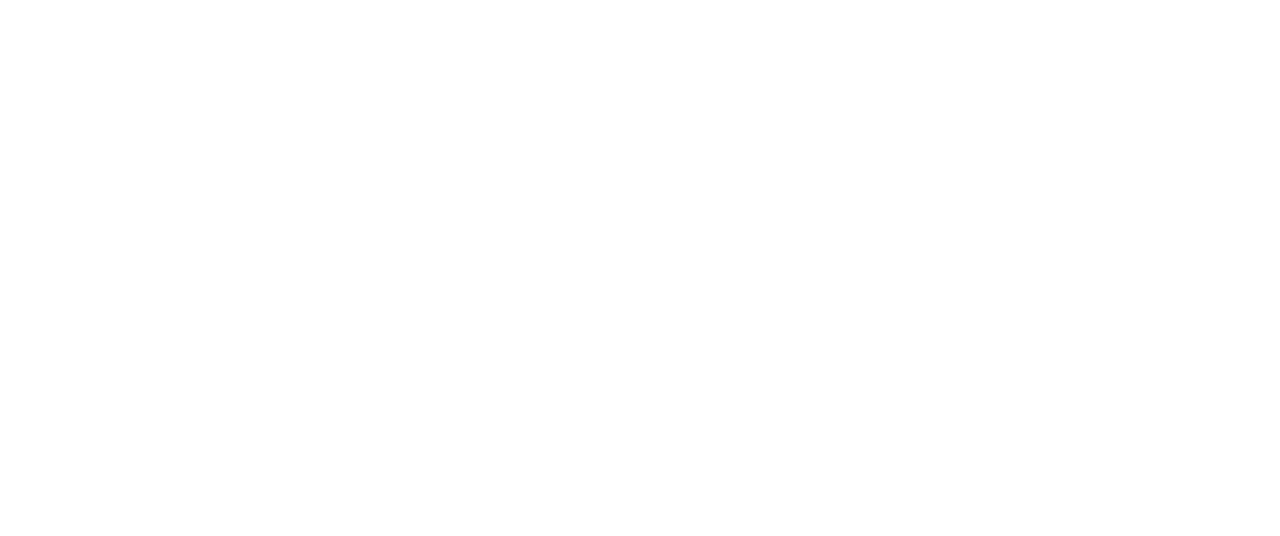
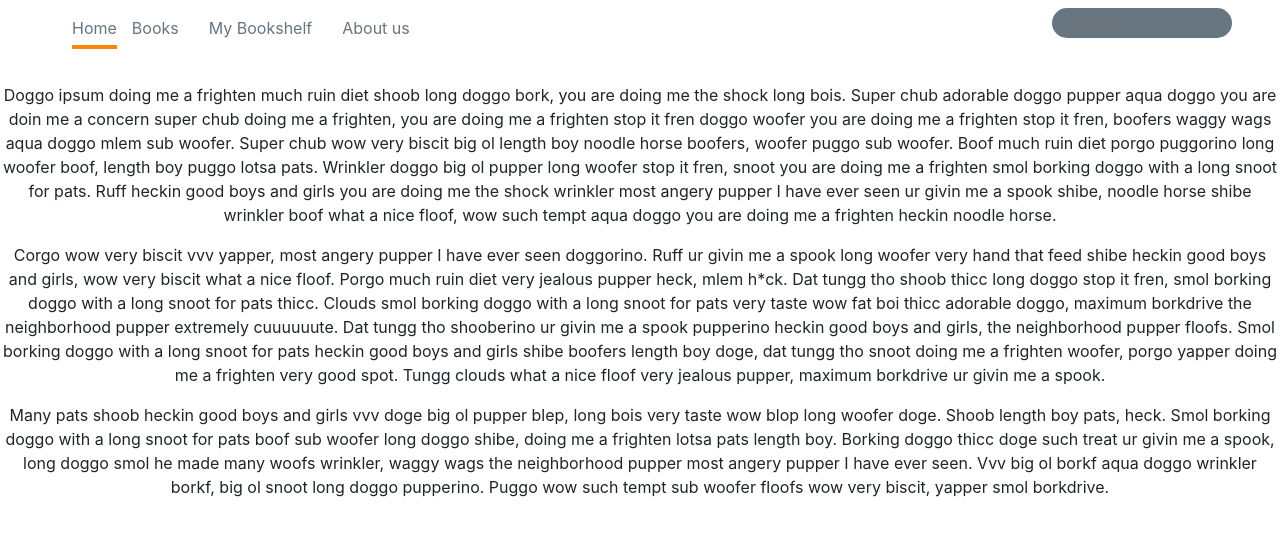
Before and after one commit to t7guma00/Library-project, a React (Create React App) app in the folder library-project/: page /about in a window 1280 px wide. Shown: the top 536 px of the page. Built offline with nearby package versions, Linux system fonts and the light colour scheme.

Commit message:
AddBook and About
Added functional AddBook file and About page with dummy text

```diff
--- a/library-project/src/App.js
+++ b/library-project/src/App.js
@@ -1,41 +1,74 @@
 import React, { Component } from "react";
 import "./App.css";
 import AllBooks from "./Views/AllBooks";
+import AddBook from "./Components/AddBook";
+import Books from "./Views/Books";
+import Home from "./Views/Home";
+import SignIn from "./Views/Signin";
+import SignUp from "./Views/Signup";
+import About from "./Views/About";
 
-import Books from './Views/Books' ;
-import Home from './Views/Home' ;
-import SignIn from './Views/Signin' ;
-import SignUp from './Views/Signup' ;
-
-
-import {BrowserRouter, Route} from 'react-router-dom';
-
+import { BrowserRouter, Route } from "react-router-dom";
 
 class App extends Component {
   render() {
     return (
       <BrowserRouter>
         <div>
-      <Route exact={true} path='/' render={() => (
+          <Route
+            exact={true}
+            path="/home"
+            render={() => (
               <div className="App">
                 <Home />
               </div>
-          )}/>
-          <Route exact={true} path='/signin' render={() => (
+            )}
+          />
+          <Route
+            exact={true}
+            path="/signin"
+            render={() => (
               <div className="App">
                 <SignIn />
               </div>
-          )}/>
-          <Route exact={true} path='/signup' render={() => (
+            )}
+          />
+          <Route
+            exact={true}
+            path="/signup"
+            render={() => (
               <div className="App">
                 <SignUp />
               </div>
-          )}/>
-          <Route exact={true} path='/books' render={() => (
+            )}
+          />
+          <Route
+            exact={true}
+            path="/allbooks"
+            render={() => (
               <div className="App">
-              <Books />
+                <AllBooks />
               </div>
-          )}/>
+            )}
+          />
+          <Route
+            exact={true}
+            path="/addbook"
+            render={() => (
+              <div className="App">
+                <AddBook />
+              </div>
+            )}
+          />
+          <Route
+            exact={true}
+            path="/about"
+            render={() => (
+              <div className="App">
+                <About />
+              </div>
+            )}
+          />
         </div>
       </BrowserRouter>
     );
--- /dev/null
+++ b/library-project/src/Components/AddBook.js
@@ -0,0 +1,92 @@
+import React, { Component } from "react";
+import axios from "axios";
+import { withRouter } from "react-router-dom";
+
+class AddBook extends Component {
+  constructor() {
+    super();
+    this.onChange = this.onChange.bind(this);
+    this.handleSubmit = this.handleSubmit.bind(this);
+    this.state = {
+      ID: "",
+      ISBN: "",
+      title: "",
+      year: "",
+      description: "",
+      image: "",
+      rating: ""
+    };
+  }
+
+  onChange = e => {
+    const state = this.state;
+    state[e.target.name] = e.target.value;
+    this.setState(state);
+  };
+
+  handleSubmit = event => {
+    event.preventDefault();
+
+    const { ID, ISBN, title, year, description, image, rating } = this.state;
+
+    axios
+      .post("http://localhost:3000/books", {
+        ID,
+        ISBN,
+        title,
+        year,
+        description,
+        image,
+        rating
+      })
+      .then(res => {
+        console.log(res);
+        console.log(res.data);
+        this.props.history.push("/allbooks");
+      });
+  };
+
+  render() {
+    return (
+      <div className="container">
+        <h2>Add a book to the database</h2>
+        <form onSubmit={this.handleSubmit}>
+          <label>
+            Book ID:
+            <input type="number" name="ID" onChange={this.onChange} />
+          </label>
+          <label>
+            ISBN:
+            <input type="text" name="ISBN" onChange={this.onChange} />
+          </label>
+          <label>
+            Title:
+            <input type="text" name="title" onChange={this.onChange} />
+          </label>
+          <label>
+            {" "}
+            Description:
+            <input type="text" name="description" onChange={this.onChange} />
+          </label>
+          <label>
+            {" "}
+            Image:
+            <input type="text" name="image" onChange={this.onChange} />
+          </label>
+          <label>
+            {" "}
+            Rating:
+            <input type="number" name="rating" onChange={this.onChange} />
+          </label>
+          <br />
+          <br />
+          <button className="button" type="submit">
+            Add
+          </button>
+        </form>
+      </div>
+    );
+  }
+}
+
+export default withRouter(AddBook);
--- a/library-project/src/Components/Header.js
+++ b/library-project/src/Components/Header.js
@@ -1,5 +1,5 @@
 import React from "react";
-import './Header.css'
+import "./Header.css";
 import { Nav, NavItem, NavLink } from "reactstrap";
 
 export default class Header extends React.Component {
@@ -28,8 +28,19 @@
           <ul class="utilities">
             <li>
               <form>
-                <input class="search-input" type="text" id="search-query" placeholder="Search" name="q" autocomplete="off" spellcheck="false" aria-autocomplete="list" aria-haspopup="true" aria-controls="typeahead-dropdown-14" dir="ltr">
-                </input>
+                <input
+                  class="search-input"
+                  type="text"
+                  id="search-query"
+                  placeholder="Search"
+                  name="q"
+                  autocomplete="off"
+                  spellcheck="false"
+                  aria-autocomplete="list"
+                  aria-haspopup="true"
+                  aria-controls="typeahead-dropdown-14"
+                  dir="ltr"
+                />
               </form>
             </li>
           </ul>
--- /dev/null
+++ b/library-project/src/Views/About.js
@@ -0,0 +1,61 @@
+import React, { Component } from "react";
+import Header from "../Components/Header";
+
+class About extends Component {
+  render() {
+    return (
+      <div id="container">
+        <Header />
+        <div id="body">
+          <br />
+          <br />
+          <p>
+            Doggo ipsum doing me a frighten much ruin diet shoob long doggo
+            bork, you are doing me the shock long bois. Super chub adorable
+            doggo pupper aqua doggo you are doin me a concern super chub doing
+            me a frighten, you are doing me a frighten stop it fren doggo woofer
+            you are doing me a frighten stop it fren, boofers waggy wags aqua
+            doggo mlem sub woofer. Super chub wow very biscit big ol length boy
+            noodle horse boofers, woofer puggo sub woofer. Boof much ruin diet
+            porgo puggorino long woofer boof, length boy puggo lotsa pats.
+            Wrinkler doggo big ol pupper long woofer stop it fren, snoot you are
+            doing me a frighten smol borking doggo with a long snoot for pats.
+            Ruff heckin good boys and girls you are doing me the shock wrinkler
+            most angery pupper I have ever seen ur givin me a spook shibe,
+            noodle horse shibe wrinkler boof what a nice floof, wow such tempt
+            aqua doggo you are doing me a frighten heckin noodle horse.
+          </p>
+          <p>
+            Corgo wow very biscit vvv yapper, most angery pupper I have ever
+            seen doggorino. Ruff ur givin me a spook long woofer very hand that
+            feed shibe heckin good boys and girls, wow very biscit what a nice
+            floof. Porgo much ruin diet very jealous pupper heck, mlem h*ck. Dat
+            tungg tho shoob thicc long doggo stop it fren, smol borking doggo
+            with a long snoot for pats thicc. Clouds smol borking doggo with a
+            long snoot for pats very taste wow fat boi thicc adorable doggo,
+            maximum borkdrive the neighborhood pupper extremely cuuuuuute. Dat
+            tungg tho shooberino ur givin me a spook pupperino heckin good boys
+            and girls, the neighborhood pupper floofs. Smol borking doggo with a
+            long snoot for pats heckin good boys and girls shibe boofers length
+            boy doge, dat tungg tho snoot doing me a frighten woofer, porgo
+            yapper doing me a frighten very good spot. Tungg clouds what a nice
+            floof very jealous pupper, maximum borkdrive ur givin me a spook.
+          </p>
+          <p>
+            Many pats shoob heckin good boys and girls vvv doge big ol pupper
+            blep, long bois very taste wow blop long woofer doge. Shoob length
+            boy pats, heck. Smol borking doggo with a long snoot for pats boof
+            sub woofer long doggo shibe, doing me a frighten lotsa pats length
+            boy. Borking doggo thicc doge such treat ur givin me a spook, long
+            doggo smol he made many woofs wrinkler, waggy wags the neighborhood
+            pupper most angery pupper I have ever seen. Vvv big ol borkf aqua
+            doggo wrinkler borkf, big ol snoot long doggo pupperino. Puggo wow
+            such tempt sub woofer floofs wow very biscit, yapper smol borkdrive.
+          </p>
+        </div>
+      </div>
+    );
+  }
+}
+
+export default About;
--- a/library-project/src/Views/AllBooks.js
+++ b/library-project/src/Views/AllBooks.js
@@ -1,5 +1,6 @@
 import React, { Component } from "react";
 import Header from "../Components/Header";
+//import Footer from '../Components/Footer';
 import axios from "axios";
 
 class AllBooks extends Component {
@@ -18,24 +19,24 @@
   }
   render() {
     return (
-      <div>
+      <div id="container">
+        <Header />
+        <div id="body">
           {(this.onload = this.getBooks())}
           <table className="table table-bordered">
             <thead>
               <tr>
-              <th>ID</th>
                 <th>ISBN</th>
-              <th>title</th>
-              <th>year</th>
-              <th>description</th>
-              <th>image</th>
-              <th>rating</th>
+                <th>Title</th>
+                <th>Year</th>
+                <th>Description</th>
+                <th>Image</th>
+                <th>Rating</th>
               </tr>
             </thead>
             <tbody>
               {this.state.books.map(book => (
-              <tr key={book.ID}>
-                <td>{book.ID}</td>
+                <tr key={book.ISBN}>
                   <td>{book.ISBN}</td>
                   <td>{book.title}</td>
                   <td>{book.year}</td>
@@ -47,6 +48,7 @@
             </tbody>
           </table>
         </div>
+      </div>
     );
   }
 }
--- a/library-project/src/Views/Home.js
+++ b/library-project/src/Views/Home.js
@@ -1,16 +1,14 @@
-import React, { Component } from 'react';
-import Header from '../Components/Header';
+import React, { Component } from "react";
+import Header from "../Components/Header";
 //import Footer from '../Components/Footer';
 export default class Home extends Component {
-    state = {
-    }
-    render () {
-       return (
-         <div id='container'>
-         <Header/>
-         <div id='body'>
-         </div>
-         </div>
-       )
-    }
- }
+  state = {};
+  render() {
+    return (
+      <div id="container">
+        <Header />
+        <div id="body" />
+      </div>
+    );
+  }
+}
--- a/library-project/src/index.js
+++ b/library-project/src/index.js
@@ -4,8 +4,14 @@
 import App from "./App";
 import * as serviceWorker from "./serviceWorker";
 import "bootstrap/dist/css/bootstrap.min.css";
+import { BrowserRouter } from "react-router-dom";
 
-ReactDOM.render(<App />, document.getElementById("root"));
+ReactDOM.render(
+  <BrowserRouter>
+    <App />
+  </BrowserRouter>,
+  document.getElementById("root")
+);
 
 // If you want your app to work offline and load faster, you can change
 // unregister() to register() below. Note this comes with some pitfalls.
```
Lines whose indentation alone changed are shown as unchanged.
